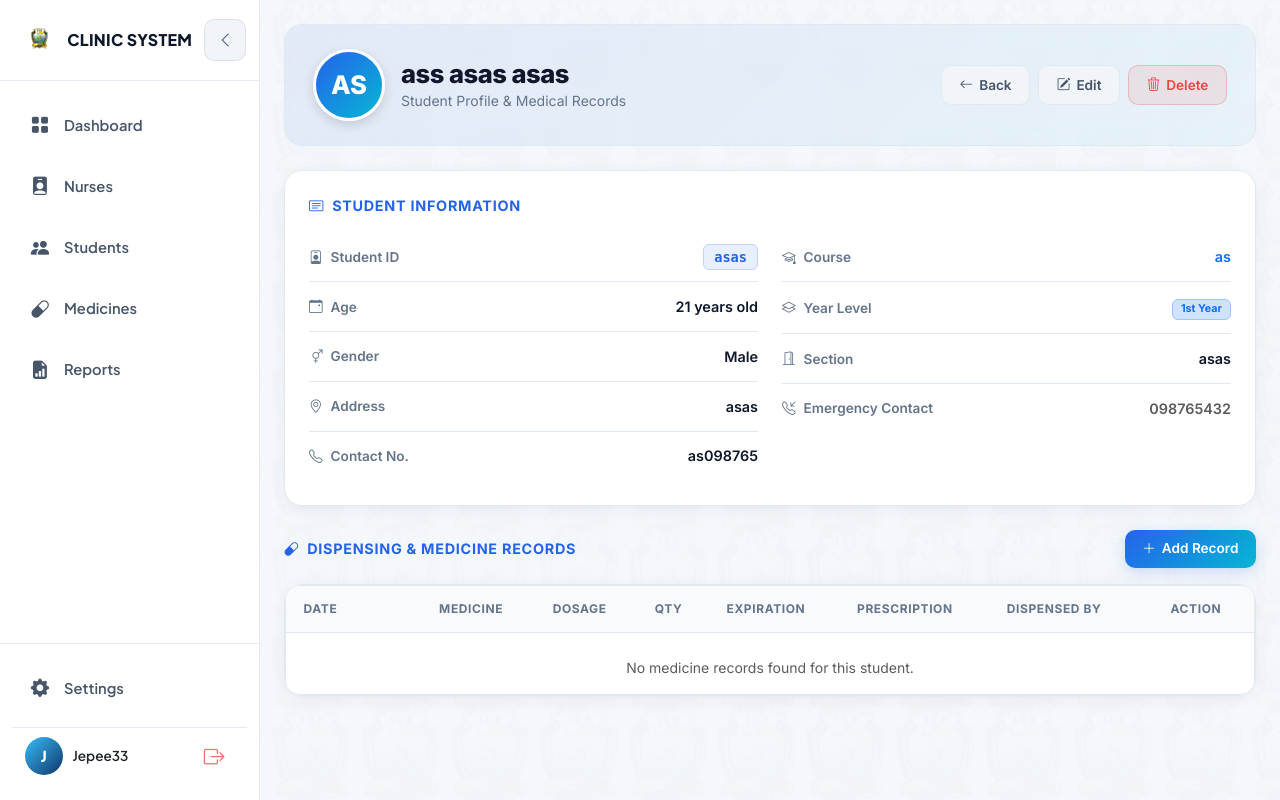
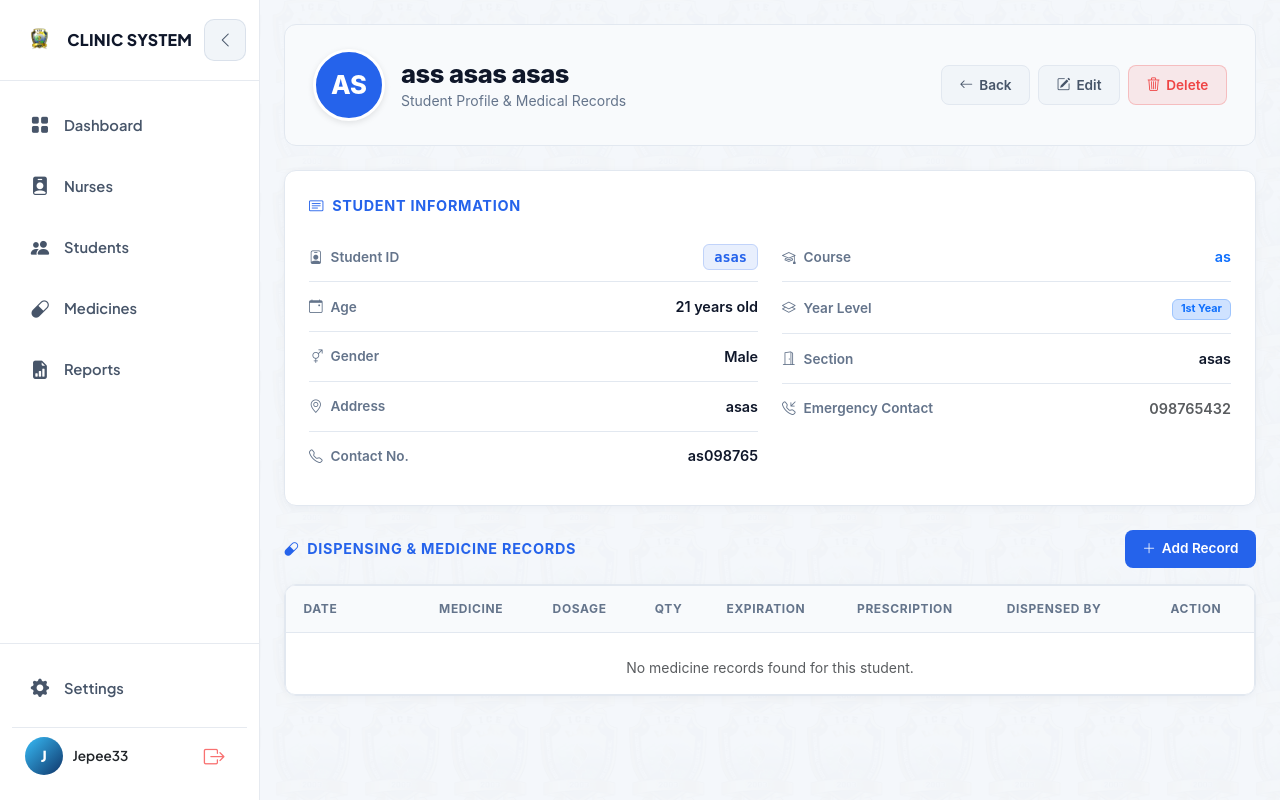
Before and after one commit to jepeebrillantes1234-arch/clinic-management, a Django app: page /students/31/ in a window 1280 px wide. Run offline with Django 5.2, Linux system fonts and the light colour scheme; a user stored in the database is signed in; data comes from the database, SQL or seed files in the repository.

Commit message:
Remove animations and transitions for better performance

```diff
--- a/clinic_management/clinic/templates/clinic/students/student_views.html
+++ b/clinic_management/clinic/templates/clinic/students/student_views.html
@@ -5,8 +5,6 @@
 
 {% block content %}
 <!-- External Dependencies -->
-<link rel="stylesheet" href="https://cdnjs.cloudflare.com/ajax/libs/animate.css/4.1.1/animate.min.css" />
-<link href="https://fonts.googleapis.com/css2?family=Inter:wght@400;500;600;700;800&display=swap" rel="stylesheet">
 <link rel="stylesheet" href="https://cdn.jsdelivr.net/npm/bootstrap-icons@1.11.1/font/bootstrap-icons.css">
 
 <style>
@@ -14,30 +12,29 @@
        1. GLOBAL THEME VARIABLES & BASE STYLES
        ========================================================================== */
     :root {
-        --font-primary: 'Inter', -apple-system, BlinkMacSystemFont, "Segoe UI", Roboto, sans-serif;
-        --border-radius-sm: 10px;
-        --border-radius-md: 14px;
-        --border-radius-lg: 18px;
-        --border-radius-modal: 20px;
-        --transition-smooth: all 0.25s cubic-bezier(0.16, 1, 0.3, 1);
+        --font-primary: -apple-system, BlinkMacSystemFont, "Segoe UI", Roboto, sans-serif;
+        --border-radius-sm: 8px;
+        --border-radius-md: 10px;
+        --border-radius-lg: 12px;
+        --border-radius-modal: 12px;
 
         /* Modal Theme Defaults */
-        --overlay-bg: rgba(15, 23, 42, 0.45);
-        --modal-bg: rgba(255, 255, 255, 0.98);
-        --modal-border: rgba(226, 232, 240, 0.9);
+        --overlay-bg: rgba(15, 23, 42, 0.5);
+        --modal-bg: #FFFFFF;
+        --modal-border: #E2E8F0;
         --highlight-bg: #F1F5F9;
         --highlight-text: #0F172A;
         --cancel-btn-bg: #FFFFFF;
         --cancel-btn-border: #E2E8F0;
         --cancel-btn-text: #475569;
         --cancel-btn-hover: #F8FAFC;
-        --modal-shadow: 0 25px 50px -12px rgba(0, 0, 0, 0.25), 0 0 0 1px rgba(255, 255, 255, 0.1);
+        --modal-shadow: 0 10px 25px rgba(0, 0, 0, 0.2);
     }
 
     [data-bs-theme="light"] {
         --card-bg: #FFFFFF;
         --card-border: #E2E8F0;
-        --card-shadow: 0 4px 20px -2px rgba(15, 23, 42, 0.05), 0 2px 6px -1px rgba(15, 23, 42, 0.03);
+        --card-shadow: 0 2px 8px rgba(15, 23, 42, 0.04);
         --text-main: #0F172A;
         --text-muted: #64748B;
         --accent-primary: #2563EB;
@@ -45,16 +42,16 @@
         --accent-danger: #EF4444;
         --btn-cancel-bg: #F1F5F9;
         --btn-cancel-text: #475569;
-        --hero-bg: linear-gradient(135deg, rgba(37, 99, 235, 0.08) 0%, rgba(6, 182, 212, 0.05) 100%);
+        --hero-bg: #F8FAFC;
         --section-divider: #E2E8F0;
         --table-header-bg: #F8FAFC;
         --table-row-hover: #F8FBFF;
     }
 
     [data-bs-theme="dark"] {
-        --card-bg: rgba(30, 41, 59, 0.75);
-        --card-border: rgba(255, 255, 255, 0.08);
-        --card-shadow: 0 10px 30px -5px rgba(0, 0, 0, 0.3);
+        --card-bg: #1E293B;
+        --card-border: rgba(255, 255, 255, 0.1);
+        --card-shadow: 0 4px 12px rgba(0, 0, 0, 0.3);
         --text-main: #F8FAFC;
         --text-muted: #94A3B8;
         --accent-primary: #38BDF8;
@@ -92,9 +89,6 @@
         border: 1px solid var(--card-border);
         border-radius: var(--border-radius-lg);
         box-shadow: var(--card-shadow);
-        backdrop-filter: blur(16px);
-        -webkit-backdrop-filter: blur(16px);
-        transition: var(--transition-smooth);
     }
 
     /* ==========================================================================
@@ -106,8 +100,6 @@
         border-radius: var(--border-radius-lg);
         padding: 1.5rem 1.75rem;
         position: relative;
-        backdrop-filter: blur(16px);
-        -webkit-backdrop-filter: blur(16px);
     }
 
     .student-avatar-lg {
@@ -116,14 +108,14 @@
         border-radius: 50%;
         object-fit: cover;
         border: 3px solid var(--card-bg);
-        box-shadow: 0 4px 12px rgba(0,0,0,0.15);
+        box-shadow: 0 2px 6px rgba(0,0,0,0.1);
     }
 
     .student-avatar-placeholder {
         width: 72px;
         height: 72px;
         border-radius: 50%;
-        background: linear-gradient(135deg, #2563EB 0%, #06B6D4 100%);
+        background: #2563EB;
         color: #FFFFFF;
         font-weight: 800;
         font-size: 1.6rem;
@@ -132,7 +124,7 @@
         justify-content: center;
         text-transform: uppercase;
         border: 3px solid var(--card-bg);
-        box-shadow: 0 4px 12px rgba(0,0,0,0.15);
+        box-shadow: 0 2px 6px rgba(0,0,0,0.1);
     }
 
     .hero-title {
@@ -153,7 +145,7 @@
        3. BUTTONS & ACTIONS
        ========================================================================== */
     .btn-cms-primary {
-        background: linear-gradient(135deg, #2563EB 0%, #06B6D4 100%);
+        background: #2563EB;
         color: #FFFFFF !important;
         font-weight: 600;
         font-size: 0.85rem;
@@ -163,15 +155,12 @@
         display: inline-flex;
         align-items: center;
         gap: 6px;
-        box-shadow: 0 4px 14px rgba(37, 99, 235, 0.2);
-        transition: var(--transition-smooth);
         text-decoration: none;
         cursor: pointer;
     }
 
     .btn-cms-primary:hover {
-        transform: translateY(-2px);
-        box-shadow: 0 6px 18px rgba(37, 99, 235, 0.3);
+        background: #1D4ED8;
     }
 
     .btn-cms-secondary {
@@ -539,7 +501,7 @@
 <div class="cms-container">
 
     <!-- 1. HERO HEADER PROFILE BANNER -->
-    <div class="dashboard-hero-card mb-4 d-flex justify-content-between align-items-center flex-wrap gap-3 animate__animated animate__fadeIn">
+    <div class="dashboard-hero-card mb-4 d-flex justify-content-between align-items-center flex-wrap gap-3">
         <div class="d-flex align-items-center gap-3">
             {% if student.profile_picture %}
                 <img src="{{ student.profile_picture.url }}" alt="{{ student.full_name }}" class="student-avatar-lg">
@@ -569,7 +530,7 @@
     </div>
 
     <!-- 2. PERSONAL & ACADEMIC INFORMATION CARD -->
-    <div class="cms-card p-4 p-md-4 mb-4 animate__animated animate__fadeIn">
+    <div class="cms-card p-4 p-md-4 mb-4">
         <div class="section-header-title mb-3">
             <i class="bi bi-card-text"></i> Student Information
         </div>
@@ -637,7 +598,7 @@
         </a>
     </div>
 
-    <div class="cms-card p-0 mb-4 overflow-hidden animate__animated animate__fadeIn">
+    <div class="cms-card p-0 mb-4 overflow-hidden">
         <div class="cms-table-responsive table-responsive">
             <table class="cms-table">
                 <thead>
```
Also changed, not shown: other parts of clinic_management/clinic/templates/clinic/students/student_views.html (+18 -53 lines).
